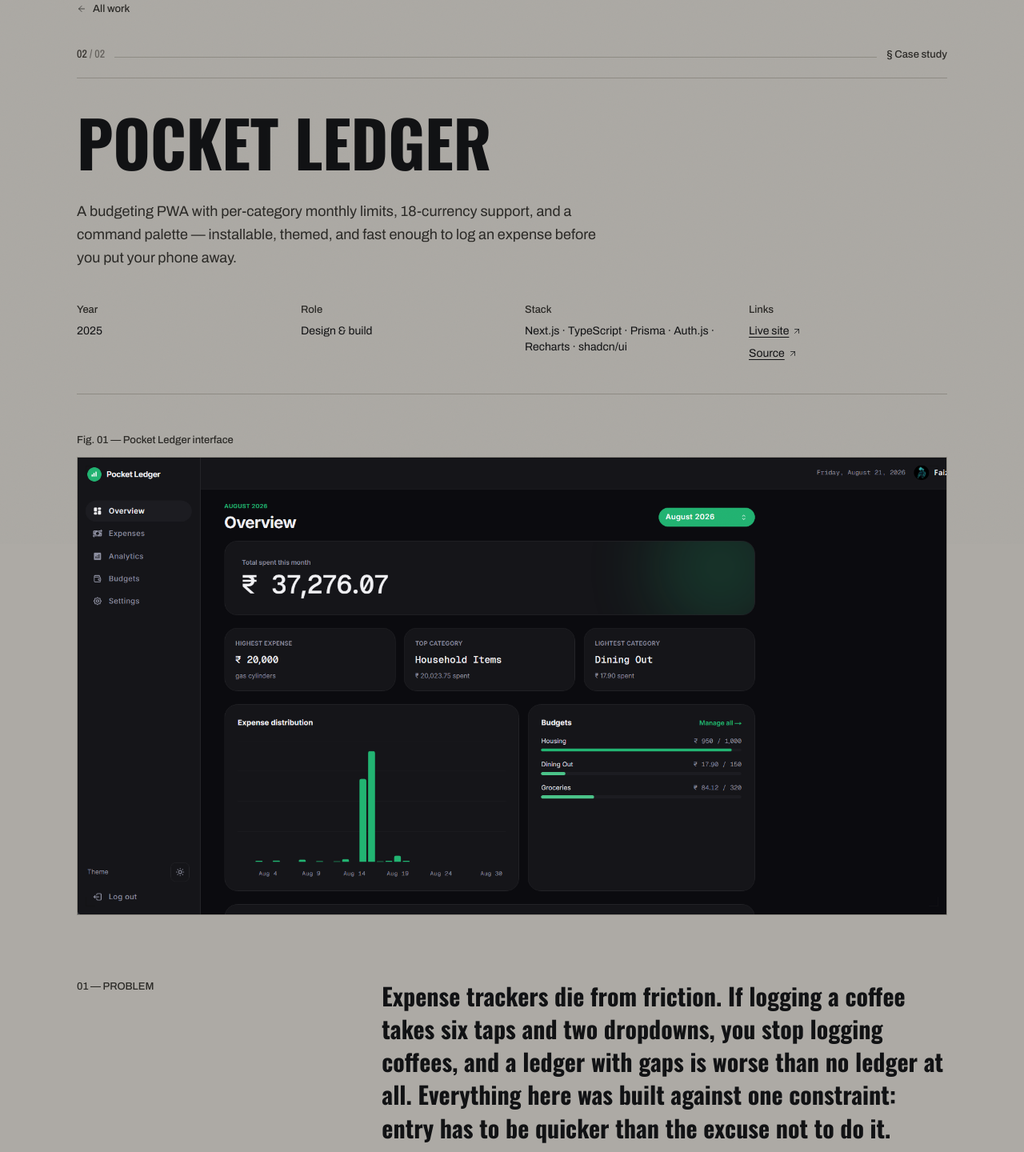
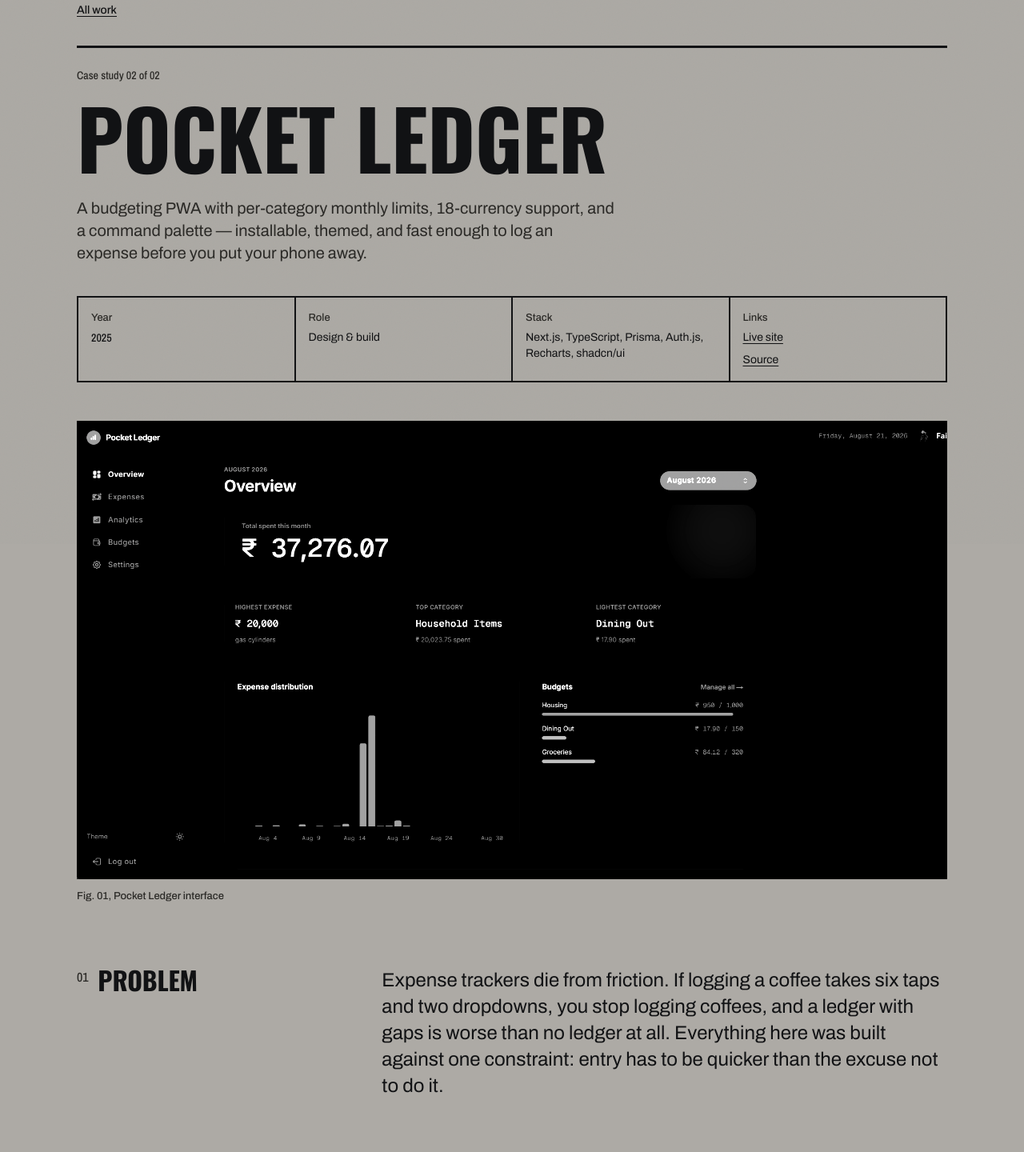
Before and after one commit to thisisfaizanali/thisisfaizanali.github.io, a Next.js app: page /work/pocket-ledger in a window 1280 px wide. Shown: the part 120-1560 px from the top of the page at 80% size. Built offline with nearby package versions, Linux system fonts and the light colour scheme.

Commit message:
feat: rebuild the case study in Formwork

```diff
--- a/app/work/[slug]/page.tsx
+++ b/app/work/[slug]/page.tsx
@@ -2,9 +2,6 @@ import Image from "next/image";
 import Link from "next/link";
 import { notFound } from "next/navigation";
 import type { Metadata } from "next";
-import { ArrowLeft, ArrowUpRight } from "lucide-react";
-import { Reveal } from "@/components/reveal";
-import { CropMark } from "@/components/motion/project-media";
 import { projects } from "@/lib/content";
 
 export function generateStaticParams() {
@@ -23,9 +20,7 @@ export async function generateMetadata({ params }: PageProps<"/work/[slug]">): P
   };
 }
 
-/** A full-width screenshot presented as a labelled plate: FIG. caption, crop
- *  marks at the corners — same registration-mark language as the work grid,
- *  minus the scroll parallax, which the case study doesn't need. */
+/** The product prints black and white like every picture on the site and shows its colours when pointed at. */
 function Figure({
   src,
   alt,
@@ -40,25 +35,21 @@ function Figure({
   priority?: boolean;
 }) {
   return (
-    <div>
-      <p className="label mb-3">
-        Fig. {index} — {caption}
-      </p>
-      <div className="relative aspect-[19/10] overflow-hidden border border-rule bg-paper-raised">
+    <figure className="group">
+      <div className="photo-frame relative aspect-[19/10]">
         <Image
           src={src}
           alt={alt}
           fill
           sizes="(min-width: 1024px) 76rem, 100vw"
-          className="object-cover object-left-top"
+          className="photo-bw photo-reveal object-cover object-left-top"
           priority={priority}
         />
-        <CropMark corner="tl" />
-        <CropMark corner="tr" />
-        <CropMark corner="bl" />
-        <CropMark corner="br" />
       </div>
-    </div>
+      <figcaption className="label mt-3">
+        Fig. {index}, {caption}
+      </figcaption>
+    </figure>
   );
 }
 
@@ -72,78 +63,57 @@ export default async function CaseStudy({ params }: PageProps<"/work/[slug]">) {
 
   return (
     <article className="pb-24">
-      {/* Above the fold: CSS-driven so the title and meta are never gated on hydration. */}
       <div className="shell pt-12 md:pt-16">
-        <div className="rise" style={{ animationDelay: "0.05s" }}>
-          <Link href="/#work" className="inline-flex items-center gap-2 label sweep hover:text-ink">
-            <ArrowLeft className="size-3" strokeWidth={1.5} aria-hidden /> All work
+        <Link href="/#work" className="sweep-out text-sm font-medium">
+          All work
         </Link>
+
+        <header className="rule-bar mt-8 pt-6">
+          <p className="figure text-sm text-ink-muted">
+            Case study {project.index} of {total}
+          </p>
+          <h1 className="mt-4 text-[clamp(3rem,8vw,7rem)] leading-none">{project.title}</h1>
+          <p className="mt-6 max-w-2xl text-lg text-ink-muted md:text-xl">{project.summary}</p>
+
+          <dl className="mt-10 grid gap-[2px] border-2 border-ink bg-ink sm:grid-cols-2 lg:grid-cols-4">
+            <div className="bg-paper p-4">
+              <dt className="label">Year</dt>
+              <dd className="figure mt-1.5 text-sm text-ink">{project.year}</dd>
             </div>
-
-        <div
-          className="rise mt-8 flex items-baseline gap-3 border-b border-rule pb-5"
-          style={{ animationDelay: "0.1s" }}
-        >
-          <span className="font-mono text-sm text-ink-faint tabular-nums">
-            {project.index}
-            <span className="text-ink-faint/60"> / {total}</span>
-          </span>
-          <span className="h-px flex-1 bg-rule" aria-hidden />
-          <span className="label">§ Case study</span>
+            <div className="bg-paper p-4">
+              <dt className="label">Role</dt>
+              <dd className="mt-1.5 text-sm text-ink">{project.role}</dd>
             </div>
-
-        <header className="mt-10 border-b border-rule pb-10">
-          <h1 className="font-serif display-lg">
-            <span className="mask-clip">
-              <span className="mask-up" style={{ animationDelay: "0.16s" }}>
-                {project.title}
-              </span>
-            </span>
-          </h1>
-          <div className="rise" style={{ animationDelay: "0.26s" }}>
-            <p className="mt-6 max-w-2xl text-lg leading-relaxed text-ink-muted">
-              {project.summary}
-            </p>
+            <div className="bg-paper p-4">
+              <dt className="label">Stack</dt>
+              <dd className="mt-1.5 text-sm text-ink">{project.stack.join(", ")}</dd>
             </div>
-
-          <div
-            className="rise mt-10 grid gap-8 sm:grid-cols-2 lg:grid-cols-4"
-            style={{ animationDelay: "0.34s" }}
-          >
-            {[
-              ["Year", project.year],
-              ["Role", project.role],
-              ["Stack", project.stack.join(" · ")],
-            ].map(([k, v]) => (
-              <div key={k as string}>
-                <p className="label">{k}</p>
-                <p className="mt-2 text-sm text-ink">{v}</p>
-              </div>
-            ))}
-            <div className="flex flex-col gap-2">
-              <p className="label">Links</p>
+            <div className="bg-paper p-4">
+              <dt className="label">Links</dt>
+              <dd className="mt-1.5 flex flex-col gap-2 text-sm text-ink">
                 <a
                   href={project.live}
                   target="_blank"
                   rel="noopener noreferrer"
-                className="inline-flex w-fit items-center gap-1 text-sm sweep-out"
+                  className="sweep-out w-fit"
                 >
-                Live site <ArrowUpRight className="size-3" strokeWidth={1.5} aria-hidden />
+                  Live site<span className="sr-only"> (opens in a new tab)</span>
                 </a>
                 <a
                   href={project.repo}
                   target="_blank"
                   rel="noopener noreferrer"
-                className="inline-flex w-fit items-center gap-1 text-sm sweep-out"
+                  className="sweep-out w-fit"
                 >
-                Source <ArrowUpRight className="size-3" strokeWidth={1.5} aria-hidden />
+                  Source<span className="sr-only"> (opens in a new tab)</span>
                 </a>
+              </dd>
             </div>
-          </div>
+          </dl>
         </header>
       </div>
 
-      <div className="rise shell mt-12" style={{ animationDelay: "0.42s" }}>
+      <div className="shell mt-12">
         <Figure
           src={project.images[0]}
           alt={`${project.title} interface`}
@@ -154,63 +124,59 @@ export default async function CaseStudy({ params }: PageProps<"/work/[slug]">) {
       </div>
 
       <div className="shell mt-20 grid gap-x-14 gap-y-16 md:grid-cols-12">
-        <Reveal className="md:col-span-4">
-          <h2 className="label">01 — Problem</h2>
-        </Reveal>
-        <Reveal className="md:col-span-8" delay={0.05}>
-          <p className="font-serif text-2xl leading-snug md:text-3xl">{project.problem}</p>
-        </Reveal>
+        <h2 className="text-[clamp(1.75rem,2.5vw,2.5rem)] leading-none md:col-span-4">
+          <span className="figure mr-3 align-top text-base text-ink-muted">01</span>Problem
+        </h2>
+        <p className="text-xl leading-snug text-ink md:col-span-8 md:text-2xl">{project.problem}</p>
 
-        <Reveal className="md:col-span-4">
-          <h2 className="label">02 — Build</h2>
-        </Reveal>
+        <h2 className="text-[clamp(1.75rem,2.5vw,2.5rem)] leading-none md:col-span-4">
+          <span className="figure mr-3 align-top text-base text-ink-muted">02</span>Build
+        </h2>
         <div className="space-y-12 md:col-span-8">
-          {project.build.map((b, i) => (
-            <Reveal key={b.heading} delay={i * 0.05}>
-              <h3 className="font-serif text-2xl">{b.heading}</h3>
-              <p className="mt-3 leading-relaxed text-ink-muted">{b.body}</p>
-            </Reveal>
+          {project.build.map((b) => (
+            <div key={b.heading}>
+              <h3 className="text-2xl">{b.heading}</h3>
+              <p className="mt-3 text-ink-muted">{b.body}</p>
+            </div>
           ))}
         </div>
 
-        <Reveal className="md:col-span-12">
+        <div className="md:col-span-12">
           <Figure
             src={project.images[1]}
-            alt={`${project.title} — additional view`}
+            alt={`${project.title}, additional view`}
             index="02"
-            caption={`${project.title} — additional view`}
+            caption={`${project.title}, additional view`}
           />
-        </Reveal>
+        </div>
 
-        <Reveal className="md:col-span-4">
-          <h2 className="label">03 — Decisions &amp; tradeoffs</h2>
-        </Reveal>
-        <div className="md:col-span-8">
-          <dl className="divide-y divide-rule border-y border-rule">
-            {project.decisions.map((d, i) => (
-              <Reveal key={d.call} delay={i * 0.05}>
-                <div className="py-6">
+        <h2 className="text-[clamp(1.75rem,2.5vw,2.5rem)] leading-none md:col-span-4">
+          <span className="figure mr-3 align-top text-base text-ink-muted">03</span>Decisions and
+          tradeoffs
+        </h2>
+        <dl className="rule-bar md:col-span-8">
+          {project.decisions.map((d) => (
+            <div key={d.call} className="border-b border-rule py-6">
               <dt className="font-medium text-ink">{d.call}</dt>
-                  <dd className="mt-2 leading-relaxed text-ink-muted">{d.why}</dd>
+              <dd className="mt-2 text-ink-muted">{d.why}</dd>
             </div>
-              </Reveal>
           ))}
         </dl>
       </div>
-      </div>
 
-      <div className="shell mt-24 border-t border-rule pt-10">
-        <Reveal className="flex items-end justify-between gap-6">
+      <div className="shell rule-bar mt-24 flex flex-col gap-6 pt-8 md:flex-row md:items-end md:justify-between">
         <div>
-            <p className="label">Next</p>
-            <Link href={`/work/${next.slug}`} className="mt-3 block font-serif display-md sweep">
+          <p className="label">Next case study</p>
+          <Link
+            href={`/work/${next.slug}`}
+            className="sweep mt-3 block font-display text-[clamp(2.5rem,6vw,5rem)] uppercase leading-none"
+          >
             {next.title}
           </Link>
         </div>
-          <Link href="/#contact" className="label sweep hover:text-ink">
+        <Link href="/#contact" className="btn btn-secondary w-fit">
           Get in touch
         </Link>
-        </Reveal>
       </div>
     </article>
   );
```
Lines whose indentation alone changed are shown as unchanged.
